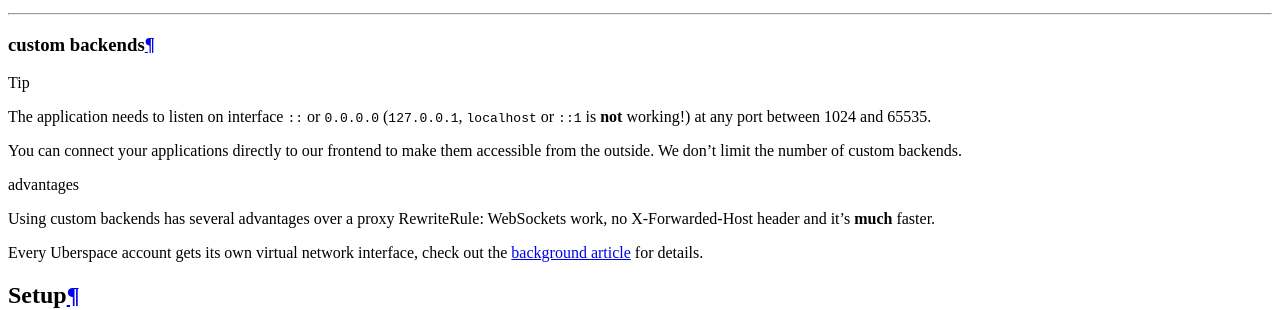
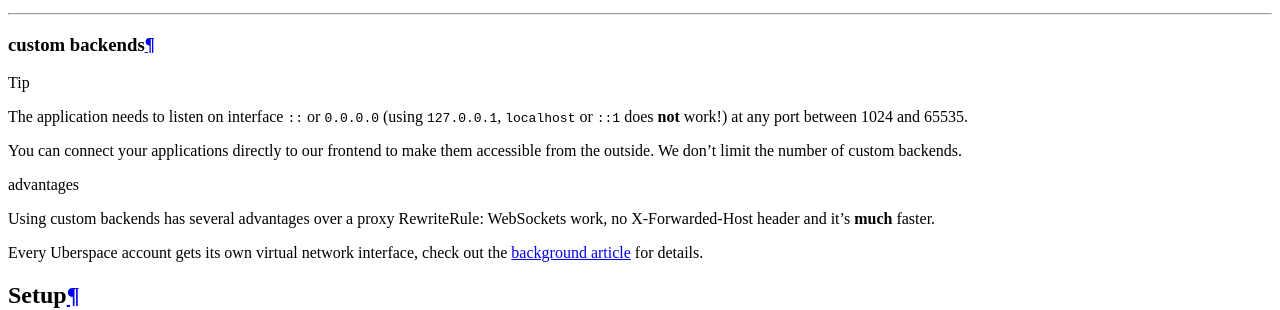
Before and after one commit to Uberspace/manual, a Sphinx documentation site: the page built from source/web-backends.rst, in a window 1280 px wide and 900 px high, scrolled down 1196 px. Shown: the part 152-462 px from the top of the window. Built offline with Sphinx 7.4.7 and the Read the Docs theme 2.0.0, drawn with Linux system fonts in a browser that asks for light colours; pages that are not in the unit, such as notebooks, are missing from menus.

Commit message:
small typo

```diff
--- a/source/web-backends.rst
+++ b/source/web-backends.rst
@@ -4,7 +4,7 @@
 custom backends
 ###############
 
-.. tip:: The application needs to listen on interface ``::`` or ``0.0.0.0`` (``127.0.0.1``, ``localhost`` or ``::1`` is **not** working!) at any port between 1024 and 65535.
+.. tip:: The application needs to listen on interface ``::`` or ``0.0.0.0`` (using ``127.0.0.1``, ``localhost`` or ``::1`` does **not** work!) at any port between 1024 and 65535.
 
 You can connect your applications directly to our frontend to make them accessible from the outside. We don't limit the number of custom backends.
 
```
